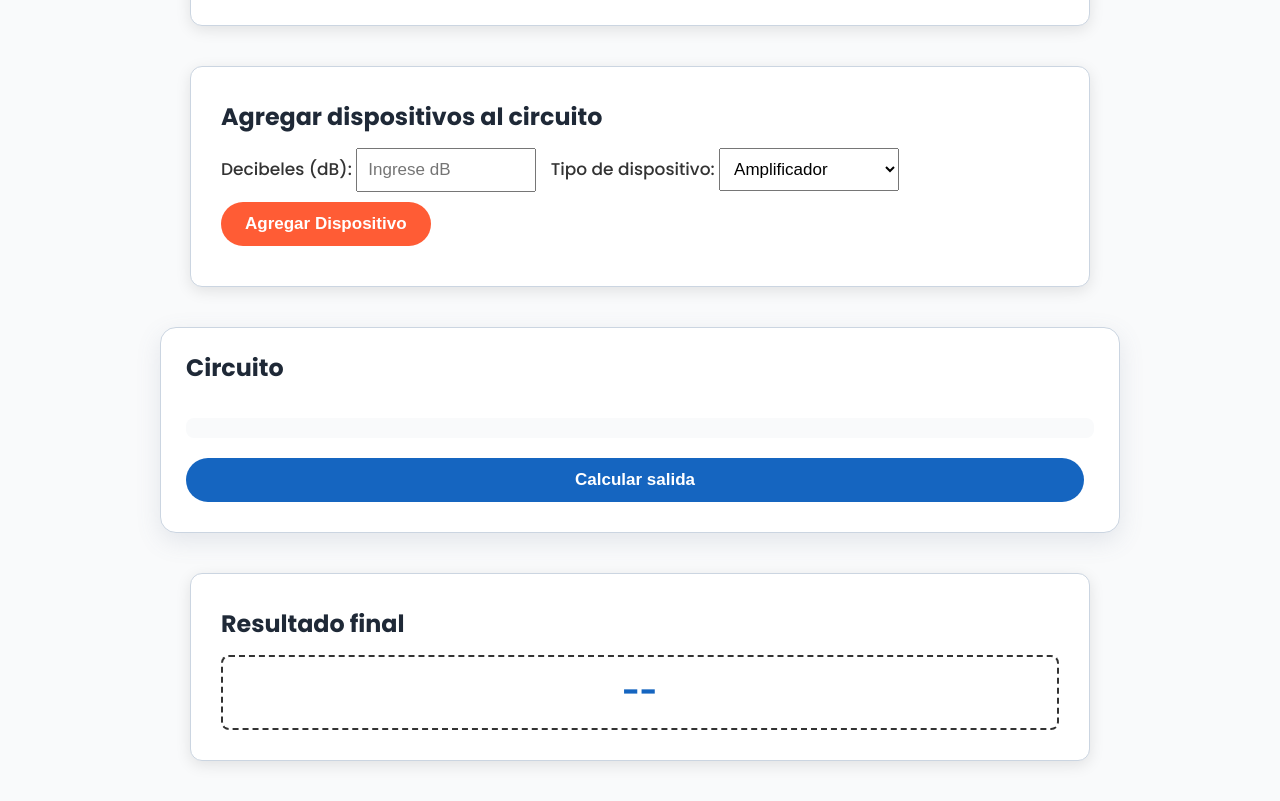
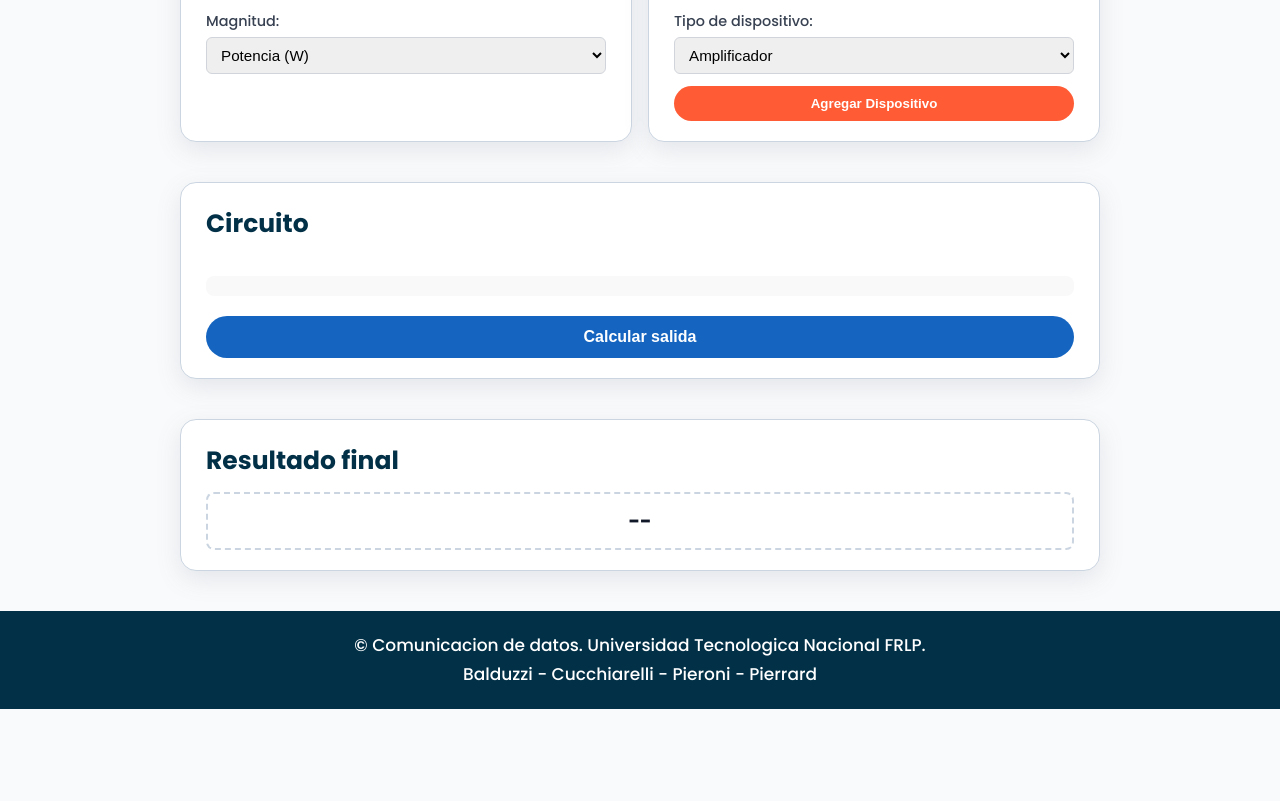
Before and after one commit to belenpieroni/DecibelTool, a plain HTML site: page circuito.html in a window 1280 px wide. Shown: the part 261-1062 px from the top of the page. After the commit the page ends 970 px from the top, so only its background shows below. Drawn offline with Linux system fonts and the light colour scheme.

Commit message:
circuito.css arreglado

```diff
--- a/circuito.html
+++ b/circuito.html
@@ -10,14 +10,11 @@
   <link rel="icon" href="imagenes/favicon.ico" type="image/x-icon">
 </head>
 <body>
-
-  <main class="main Calculadora">
-
-  <!-- CONTENEDOR FLEX PARA LAS DOS SECCIONES -->
+  <main class="main">
     <div class="configuracion-y-agregado">
 
       <!-- SECCIÓN: Configuración inicial -->
-    <section class="caja-general media-ancho">
+      <section class="caja-general card-contenedor">
         <h2>Configuración inicial</h2>
         <label for="inputValor">Valor de entrada:</label>
         <input type="number" id="inputValor" placeholder="Ingrese valor">
@@ -31,8 +28,8 @@
       </section>
 
       <!-- SECCIÓN: Agregar dispositivos -->
-    <section class="caja-general media-ancho">
-      <h2>Agregar dispositivos al circuito</h2>
+      <section class="caja-general card-contenedor">
+        <h2>Agregar dispositivos</h2>
         <label for="inputDB">Decibeles (dB):</label>
         <input type="number" id="inputDB" placeholder="Ingrese dB">
 
@@ -47,21 +44,20 @@
     </div>
 
     <!-- SECCIÓN CIRCUITO -->
-  <section class="circuito-wrapper">
+    <section class="circuito-wrapper card-contenedor">
       <h2>Circuito</h2>
       <div id="circuitoContainer"></div>
-    <button id="btnCalcularSalida">Calcular salida</button>
+      <button id="btnCalcularSalida" class="btn">Calcular salida</button>
     </section>
 
     <!-- RESULTADO -->
-  <section id="resultadofinal" class="caja-general resultado-box">
+    <section id="resultadofinal" class="caja-general card-contenedor">
       <h2>Resultado final</h2>
       <div id="resultado" class="resultado">--</div>
     </section>
 
   </main>
-
-
+  <div id="footer-placeholder"></div>
   <script src="js/app.js"></script>
 </body>
 </html>
--- a/css/circuito.css
+++ b/css/circuito.css
@@ -1,96 +1,59 @@
-.nav-list {
-  list-style: none;
-  display: flex;
-  gap: 15px;
-}
-
-.nav-list li a {
-  color: #fff;
-  text-decoration: none;
-  font-weight: 500;
-}
-
-.nav-list li a:hover {
-  text-decoration: underline;
-}
-
-section {
-  margin-bottom: 40px;
+.main {
+  max-width: 960px;
+  margin: 40px auto;
+  padding: 0 20px;
 }
 
 h2 {
   margin-bottom: 10px;
-  color: var(--azul-gris);
-  font-size: 1.4em;
+  color: var(--azul-footer);
+  font-size: 25px;
 }
 
-input, select, button {
-  padding: 10px;
-  font-size: 1em;
-  margin-right: 10px;
-  margin-bottom: 10px;
-}
-
-input, select {
-  width: 180px;
-}
-
-.caja-general {
-  max-width: 960px;
-  margin: 40px auto;
-  padding: 20px 25px;
+.card-contenedor {
   background-color: #ffffff;
   border: 1.5px solid #cbd5e1;
   border-radius: 16px;
   box-shadow: 0 8px 24px rgba(100, 116, 139, 0.15);
+  padding: 20px 25px;
 }
 
-.titulo-form {
-  text-align: left;
-  margin-bottom: 25px;
+.configuracion-y-agregado {
+  display: flex;
+  justify-content: space-between;
+  flex-wrap: wrap;
+  gap: 16px;
 }
 
-.fila-formulario {
-  display: flex;
-  align-items: center;
-  justify-content: center;
-  margin-bottom: 12px;
-  gap: 20px;
+.configuracion-y-agregado .caja-general {
+  flex: 1 1 48%;
 }
 
-.fila-formulario label {
-  width: 180px; /* ancho fijo para alinear los inputs */
-  text-align: right;
+.configuracion-y-agregado label {
+  font-size: 0.9rem;
   font-weight: 500;
+  color: #374151;
+  margin-bottom: 4px;
+  display: block;
 }
 
-.fila-formulario input,
-.fila-formulario select {
-  flex: 1;
-  max-width: 400px;
+.configuracion-y-agregado input,
+.configuracion-y-agregado select {
+  width: 100%;
+  margin-bottom: 12px;
   padding: 8px 10px;
-  border: 1px solid #ccc;
+  font-size: 0.95rem;
   border-radius: 6px;
-  font-size: 14px;
+  border: 1px solid #d1d5db;
 }
 
-.fila-boton {
-  justify-content: center;
-}
-
-.fila-boton .btn {
-  padding: 10px 25px;
-  font-size: 15px;
+.configuracion-y-agregado button {
+  width: 100%;
+  padding: 10px;
 }
 
 .circuito-wrapper {
-  max-width: 960px;
   margin: 40px auto;
-  padding: 20px 25px;
-  background-color: #ffffff;
-  border: 1.5px solid #cbd5e1;
-  border-radius: 16px;
-  box-shadow: 0 8px 24px rgba(100, 116, 139, 0.15);
   display: flex;
   flex-direction: column;
   gap: 20px;
@@ -101,9 +64,10 @@ input, select {
   align-items: center;
   gap: 12px;
   padding: 10px;
-  background-color: var(--fondo-blanco);
+  background-color: #f9f9f9;
   border-radius: 8px;
   overflow-x: auto;
+  font-family: 'Segoe UI', Tahoma, Geneva, Verdana, sans-serif;
 }
 
 .dispositivo {
@@ -173,50 +137,35 @@ input, select {
 }
 
 #btnCalcularSalida {
- display: inline-block;
   background-color: var(--azul-brillante);
-  color: white;
-  padding: 12px 24px;
-  border-radius: 25px;
-  text-decoration: none;
-  font-weight: bold;
+  font-size: 16px;
   transition: background-color 0.3s ease;
-  border: none;
 }
 
 #btnCalcularSalida:hover {
   background-color: var(--azul-footer);
 }
 
+.resultado-box {
+  margin: 10px auto 40px auto;
+  padding: 16px 20px;
+  border-radius: 12px;
+  background-color: #f9fafb;
+  box-shadow: inset 0 0 0 2px #e5e7eb;
+}
+
+.resultado-box h2 {
+  font-size: 20px;
+  margin-bottom: 10px;
+}
+
 .resultado {
-  font-size: 30px;
+  font-size: 20px;
   font-weight: bold;
-  color: var(--azul-brillante);
+  color: #111827;
   padding: 10px;
-  background-color: #ffffff;
-  border: 2px dashed #333;
+  background-color: #fff;
+  border: 2px dashed #cbd5e1;
   border-radius: 8px;
   text-align: center;
 }
-
-/* NUEVO: contenedor general del circuito con borde, sombra y padding */
-.circuito-wrapper {
-  max-width: 960px;
-  margin: 40px auto;
-  padding: 20px 25px;
-  background-color: #ffffff;
-  border: 1.5px solid #cbd5e1;
-  border-radius: 16px;
-  box-shadow: 0 8px 24px rgba(100, 116, 139, 0.15);
-  display: flex;
-  flex-direction: column;
-  gap: 20px;
-}
-.caja-general {
-  max-width: 900px;
-  margin: 40px auto;
-  padding: 30px;
-  background-color: #ffffff;
-  box-shadow: 0 4px 15px rgba(0, 0, 0, 0.1);
-  border-radius: 12px;
-}
```
Lines whose indentation alone changed are shown as unchanged.
